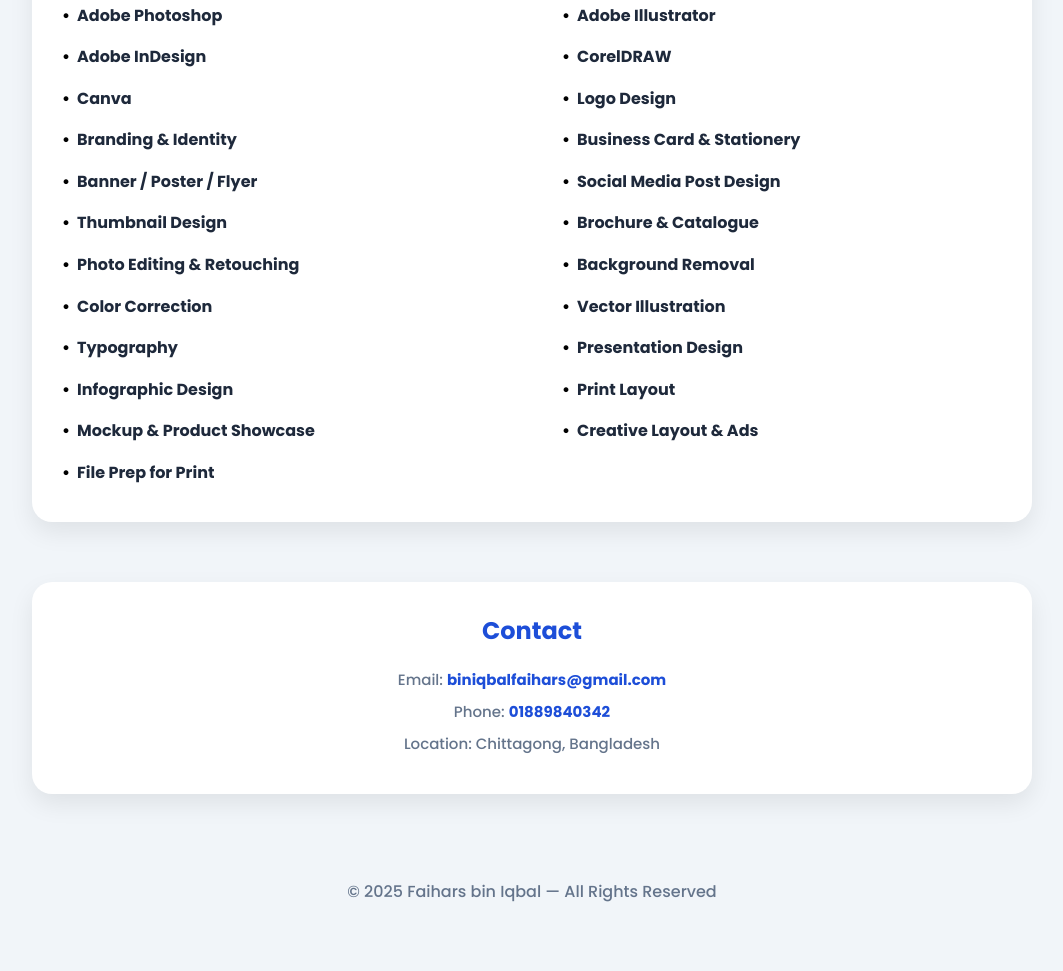
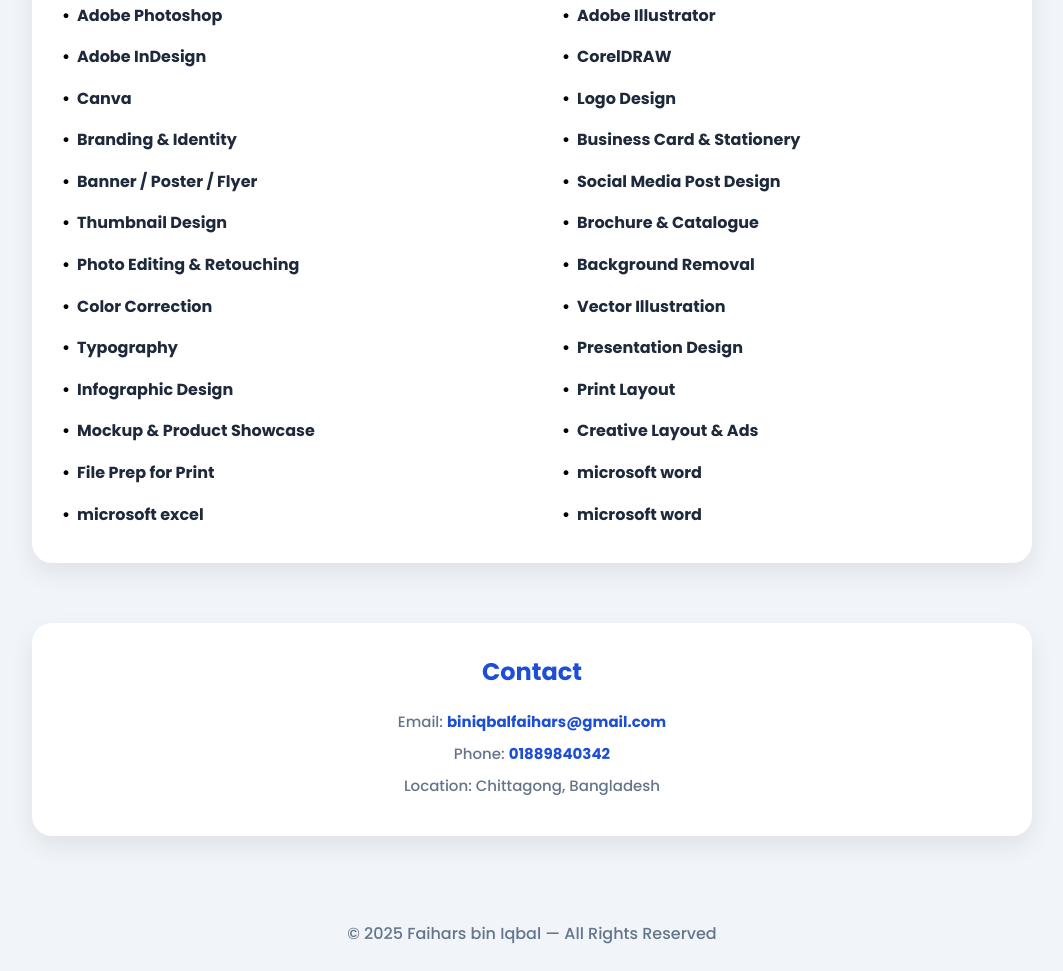
Before and after one commit to biniqbalfaihars-ship-it/Faiharsportfolio.com, a plain HTML site: page index.html in a window 1280 px wide. Shown: the part 1343-2314 px from the top of the page, without its empty margins (108-1171 px from the left). Before the commit the page ends 2273 px from the top, so only its background shows below. Drawn offline with Linux system fonts and the light colour scheme.

Commit message:
Update index.html

```diff
--- a/index.html
+++ b/index.html
@@ -208,6 +208,10 @@ footer{text-align:center;padding:25px 10px;color:var(--muted);}
   <li>Mockup & Product Showcase</li>
   <li>Creative Layout & Ads</li>
   <li>File Prep for Print</li>
+  <li>microsoft word</li>
+  <li>microsoft excel</li>
+  <li>microsoft word</li>
+
 </ul>
 </section>
 
```
